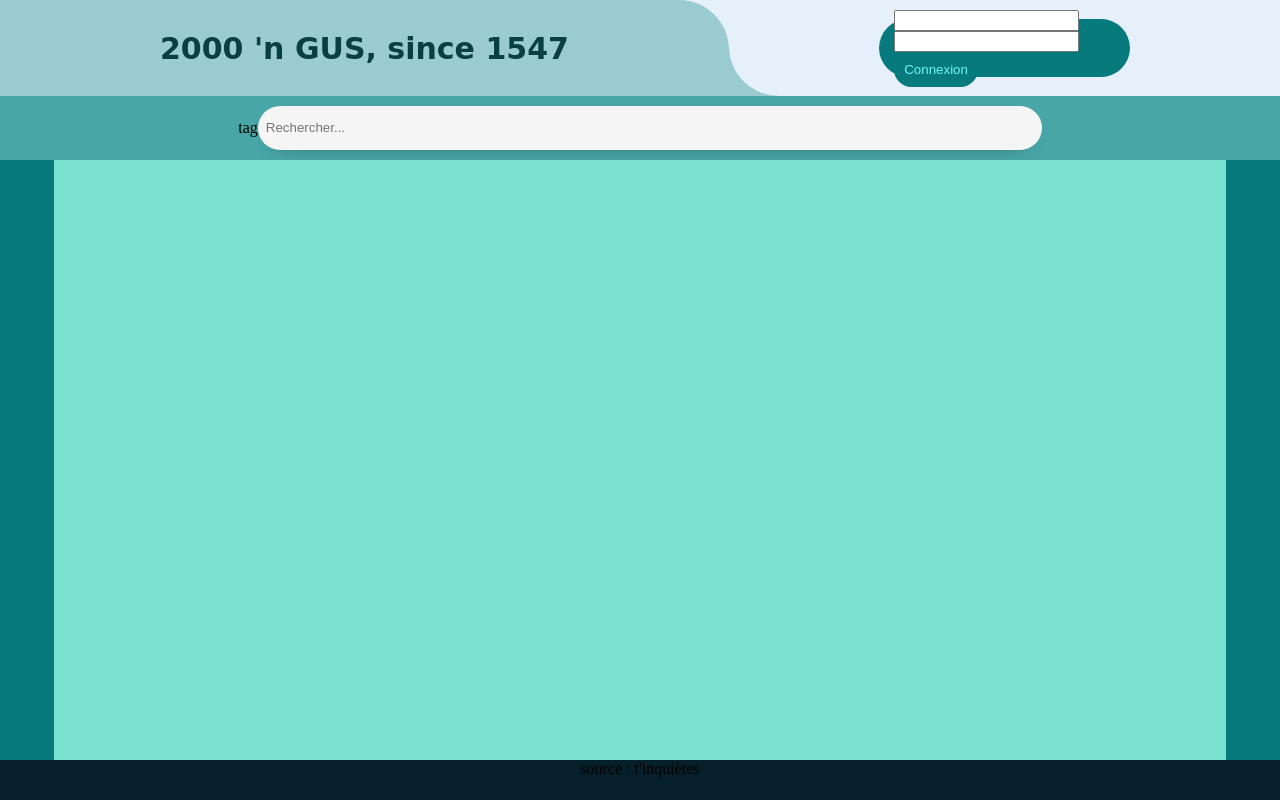
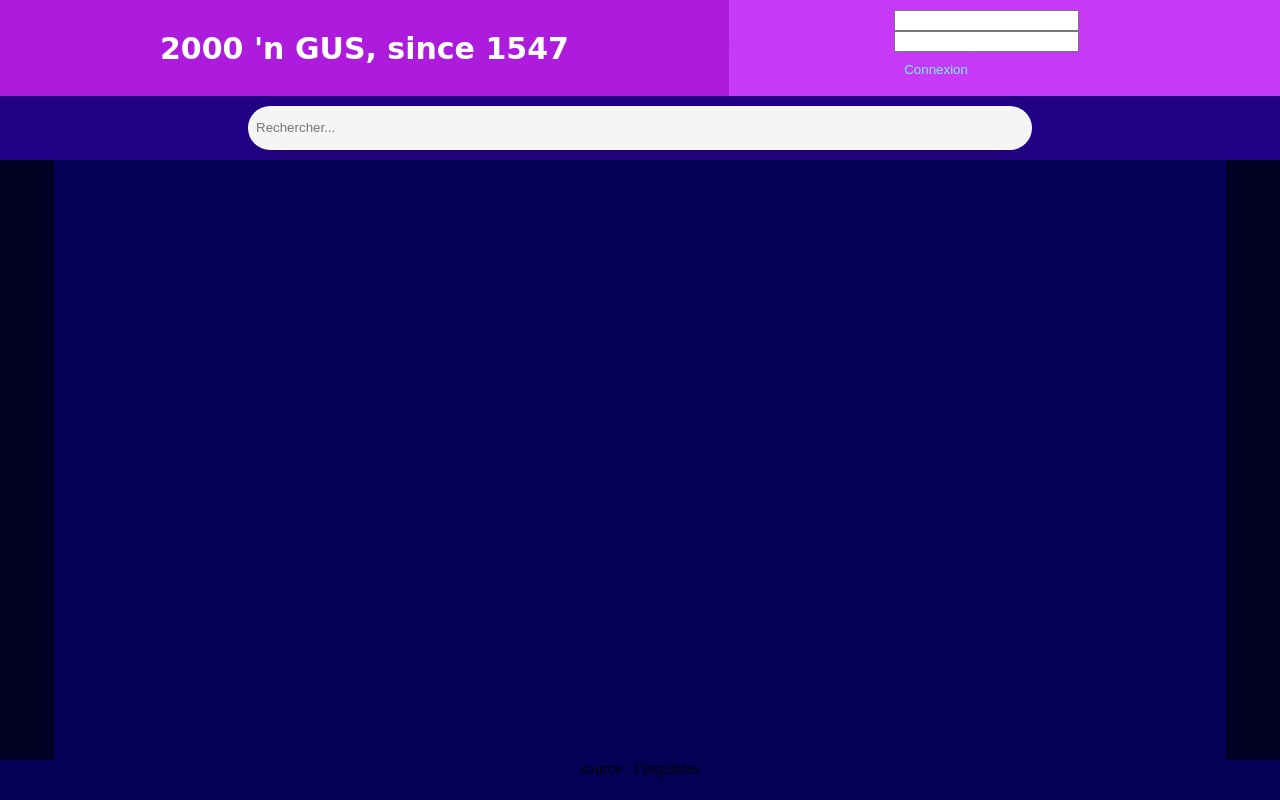
Before and after one commit to UrToBad/TV-SHOWS, a PHP site: page / in a window 1280 px wide. Run offline with PHP 8.4, Linux system fonts and the light colour scheme; data that the repository does not hold is empty.

Commit message:
color changes

```diff
--- a/style/footer.css
+++ b/style/footer.css
@@ -1,3 +1,14 @@
+:root{
+    --bgColor: #000022;
+    --contentBgColor: #040056;
+    --titleBgColor: #ad1cdc;
+    --loginBgColor: #c639f5;
+    --loginButtonBgColor: #040056;
+    --searchBgColor: #220085;
+    --resultBgColor: #4906a5;
+    --resultColor: #7910c2;
+}
+
 #footer {
     display: flex;
     flex-direction: column;
@@ -7,5 +18,5 @@
     width: 100%;
     height: 5%;
 
-    background-color: #06202B;
+    background-color: var(--loginButtonBgColor);
 }
--- a/style/head.css
+++ b/style/head.css
@@ -1,3 +1,14 @@
+:root{
+    --bgColor: #000022;
+    --contentBgColor: #040056;
+    --titleBgColor: #ad1cdc;
+    --loginBgColor: #c639f5;
+    --loginButtonBgColor: #040056;
+    --searchBgColor: #220085;
+    --resultBgColor: #4906a5;
+    --resultColor: #7910c2;
+}
+
 #header {
     display: flex;
     flex-direction: column;
@@ -6,7 +17,7 @@
     width: 100%;
     height: 20%;
 
-    background-color: #9ACBD0;
+    background-color: var(--contentBgColor);
 }
 
 #header_design {
@@ -18,7 +29,7 @@
     border-bottom-left-radius: 50px;
     width: 80%;
     height: 100%;
-    background-color: #E6F0FA;
+    background-color: var(--loginBgColor);
 }
 
 #title_design {
@@ -32,7 +43,7 @@
 
     width: 100%;
     height: 100%;
-    background-color: #E6F0FA;
+    background-color: var(--titleBgColor);
 }
 
 #header_high {
@@ -44,7 +55,7 @@
     width: 100%;
     height: 60%;
 
-    background-color: #9ACBD0;
+    background-color: var(--loginBgColor);
 }
 
 #page_title {
@@ -61,11 +72,11 @@
     width: 100%;
     height: 100%;
 
-    background-color: #9ACBD0;
+    background-color: var(--titleBgColor);
 
     font-family: Brush Script MT, Brush Script Std, cursive;
     font-size: clamp(5px,15px,20px);
-    color: #083f41;
+    color: white;
 }
 
 #header_button {
@@ -82,14 +93,14 @@
     width: 40%;
     height: 40%;
 
-    background-color: #077A7D;
+    background-color: var(--loginBgColor);
 }
 
 #header_button button {
     border-radius: 50px;
     padding: 10px;
     color: #70f7f7;
-    background-color: #077A7D;
+    background-color: var(--loginBgColor);
     border : None;
 }
 
--- a/style/searchbar.css
+++ b/style/searchbar.css
@@ -1,3 +1,14 @@
+:root{
+    --bgColor: #000022;
+    --contentBgColor: #040056;
+    --titleBgColor: #ad1cdc;
+    --loginBgColor: #c639f5;
+    --loginButtonBgColor: #040056;
+    --searchBgColor: #220085;
+    --resultBgColor: #4906a5;
+    --resultColor: #7910c2;
+}
+
 #searchbar {
     display: grid;
     grid-template-columns: repeat(auto-fit, minmax(215px, 1fr));
@@ -7,7 +18,7 @@
     width: 100%;
     height: 40%;
 
-    background-color: #48A6A7;
+    background-color: var(--searchBgColor);
 }
 
 .search_item {
--- a/style/style.css
+++ b/style/style.css
@@ -1,5 +1,16 @@
+:root{
+    --bgColor: #000022;
+    --contentBgColor: #040056;
+    --titleBgColor: #ad1cdc;
+    --loginBgColor: #c639f5;
+    --loginButtonBgColor: #040056;
+    --searchBgColor: #220085;
+    --resultBgColor: #4906a5;
+    --resultColor: #7910c2;
+}
+
 html {
-    background-color: black;
+    background-color: var(--bgColor);
     display: flex;
     flex-direction: column;
     align-items: center;
@@ -15,7 +26,7 @@ body {
     display: flex;
     flex-direction: column;
     align-items: center;
-    background-color: #077A7D;
+    background-color: var(--bgColor);
 }
 
 #content {
@@ -30,7 +41,7 @@ body {
     width: 90%;
     height: 75%;
 
-    background-color: #7AE2CF;
+    background-color: var(--contentBgColor);
     overflow: auto;
     scrollbar-width: none;
 }
--- a/template/Searchbar.php
+++ b/template/Searchbar.php
@@ -5,7 +5,7 @@ class Searchbar
     { ?>
         <link rel="stylesheet" href="style/searchbar.css">
         <div id="searchbar">
-            <div class="search_item">tag<input type="text" id="search_tag" class="search_input" placeholder="Rechercher..."></div>
+            <div class="search_item"><input type="text" id="search_tag" class="search_input" placeholder="Rechercher..."></div>
         </div>
         <?php
     }
```
Also changed, not shown: style/resultbox.css (+16 -5 lines).
